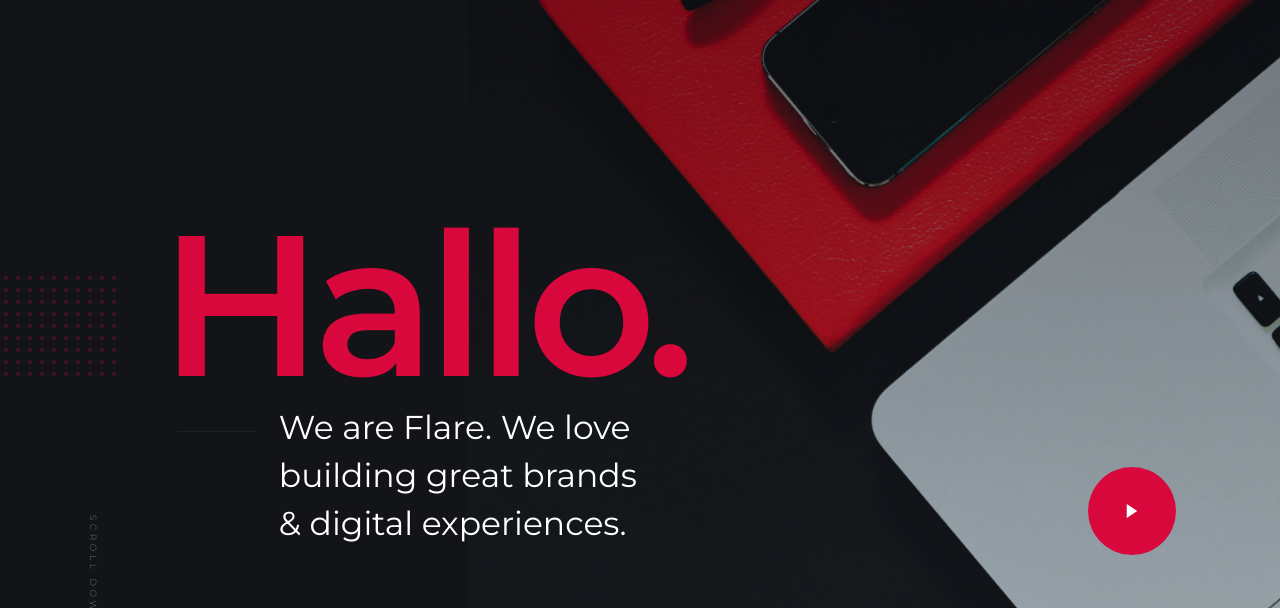
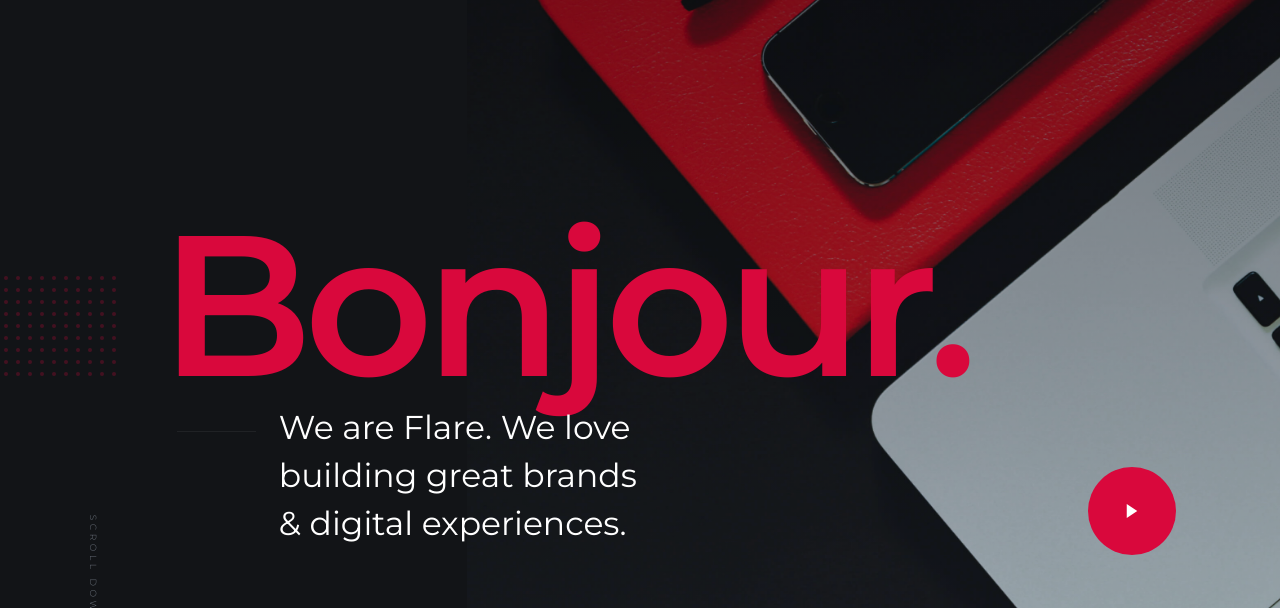
Before and after one commit to LuciferHarvey/flare, a plain HTML site: page index.html in a window 1280 px wide. Shown: the part 101-709 px from the top of the page. Drawn offline with Linux system fonts and the light colour scheme.

Commit message:
Change to bonjour

```diff
--- a/index.html
+++ b/index.html
@@ -90,7 +90,7 @@
         <div class="row s-hero__content">
             <div class="column">
 
-                <h1>Hallo.</h1>
+                <h1>Bonjour.</h1>
                 <div class="s-hero__content-about">
 
                     <p>
```
